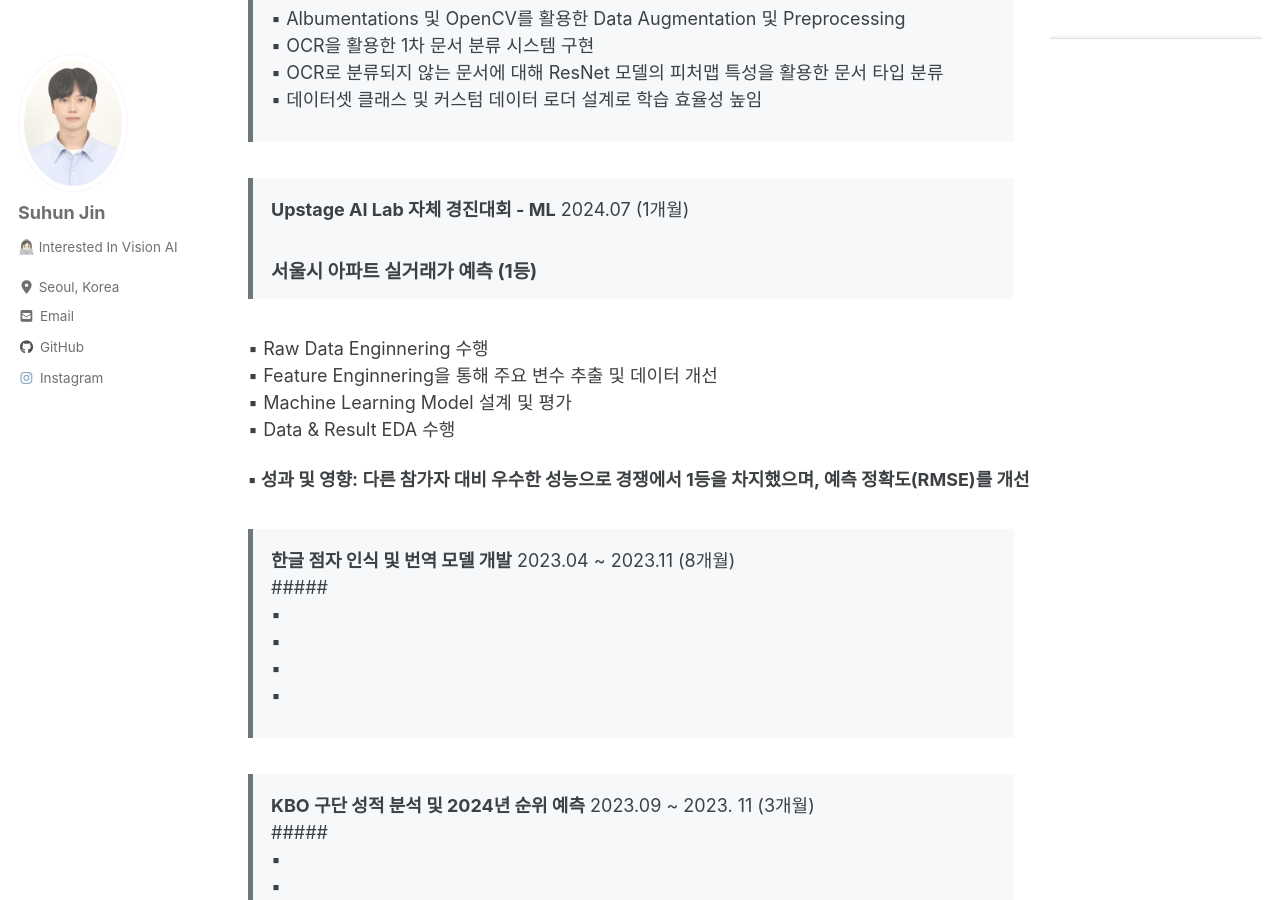
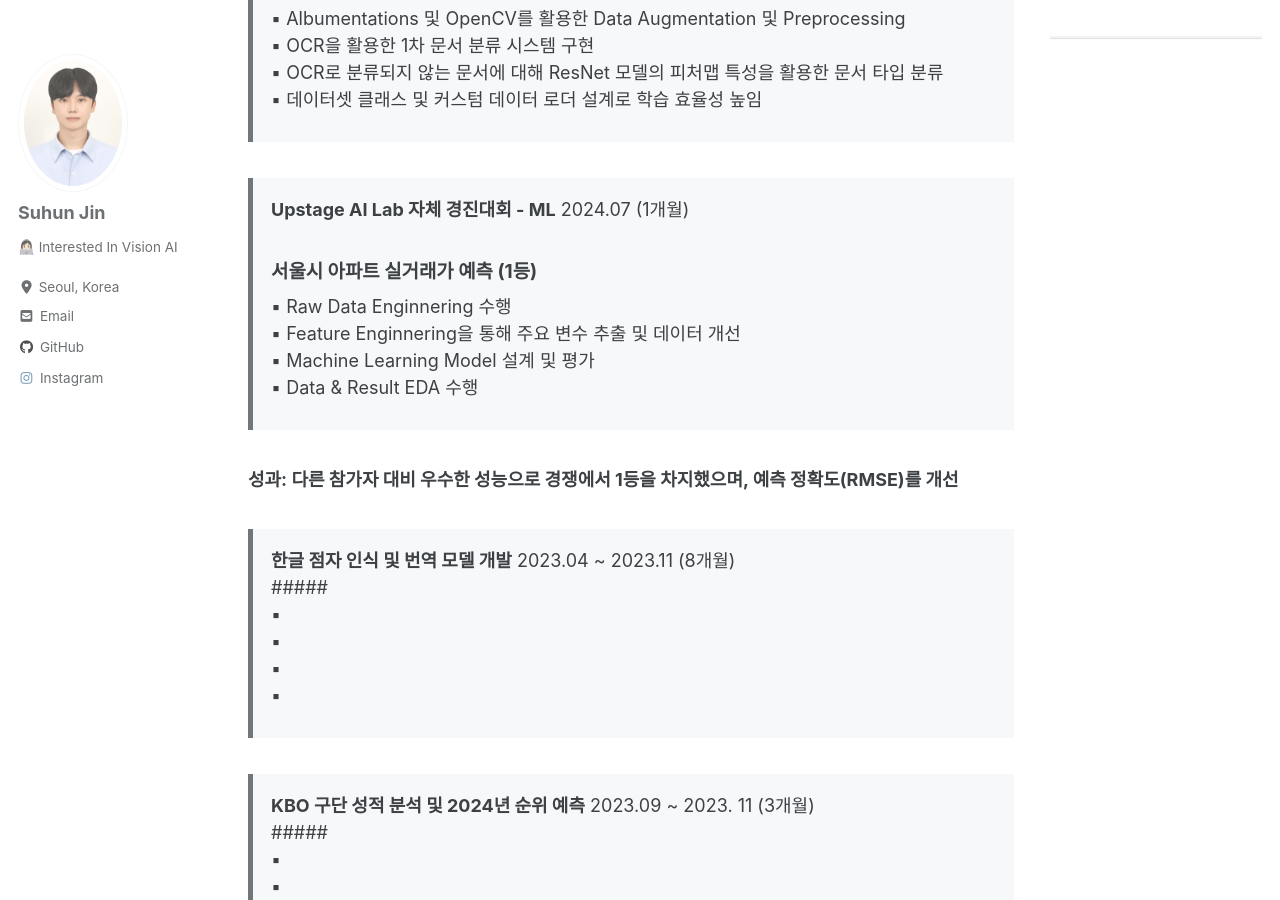
Before and after one commit to huniii32/huniii32.github.io, a Jekyll site: the page built from _pages/About.md, in a window 1280 px wide and 900 px high, scrolled down 1458 px. Built offline with Jekyll 4.4.1, drawn with Linux system fonts in a browser that asks for light colours; cached includes are drawn as plain includes; nearby versions of some CDN libraries; some web fonts are replaced.

Commit message:
Fix: about.md - 서우시 프로젝트 내용 수정_2

```diff
--- a/_pages/About.md
+++ b/_pages/About.md
@@ -49,14 +49,13 @@ layout: single
 ▪ 데이터셋 클래스 및 커스텀 데이터 로더 설계로 학습 효율성 높임
 
 > **Upstage AI Lab 자체 경진대회 - ML** 2024.07 (1개월)
-##### 서울시 아파트 실거래가 예측 **(1등)**
-
+##### 서울시 아파트 실거래가 예측 (1등)
 ▪  Raw Data Enginnering 수행
 ▪  Feature Enginnering을 통해 주요 변수 추출 및 데이터 개선
 ▪  Machine Learning Model 설계 및 평가
 ▪  Data & Result EDA 수행
 
-**▪ 성과 및 영향: 다른 참가자 대비 우수한 성능으로 경쟁에서 1등을 차지했으며,   예측 정확도(RMSE)를 개선**
+**성과: 다른 참가자 대비 우수한 성능으로 경쟁에서 1등을 차지했으며,   예측 정확도(RMSE)를 개선**
 
 > **한글 점자 인식 및 번역 모델 개발** 2023.04 ~ 2023.11 (8개월)
 #####
```
